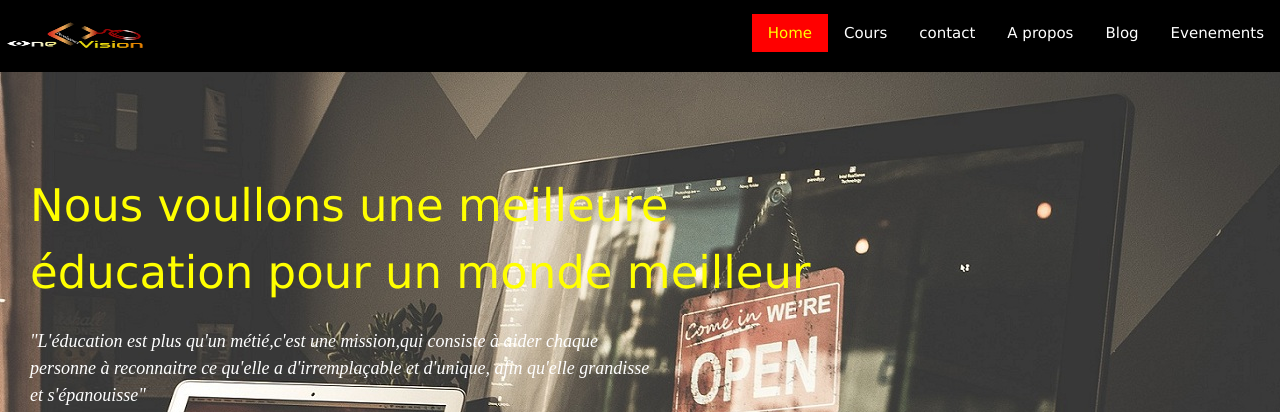
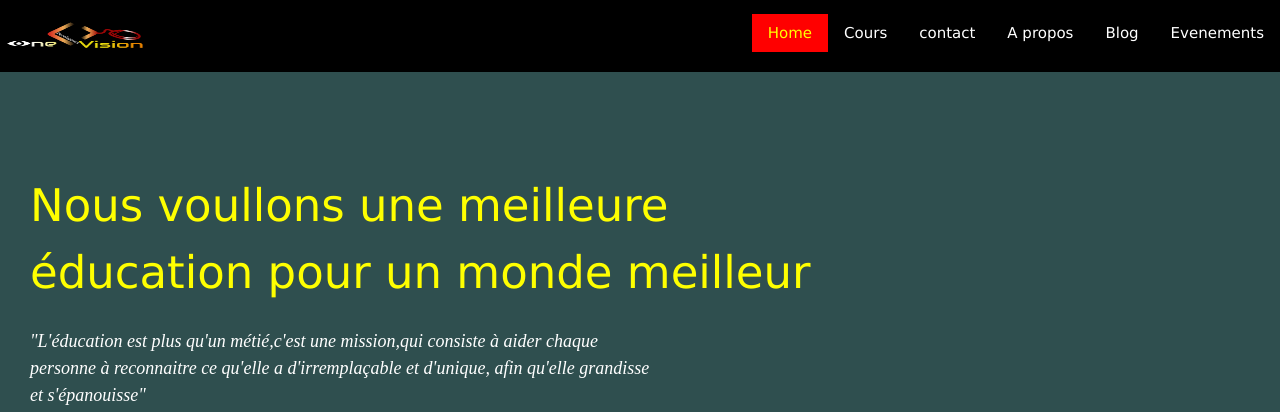
Before and after one commit to onevisionfoundation/onevisionfoundation.github.io, a plain HTML site: page index.html in a window 1280 px wide. Shown: the top 412 px of the page. Drawn offline with Linux system fonts and the light colour scheme.

Commit message:
Add files via upload

```diff
--- a/cssindex.css
+++ b/cssindex.css
@@ -120,7 +120,7 @@ html{
     transform: scale(0.5);
 }
 
-@media all and (max-width: 800px) {
+@media screen and (max-width: 768px) {
   html{
       background-image: url();
       background-position: top;
@@ -164,3 +164,27 @@ html{
      bottom: 8%;
 }
 }
+
+/* Extra small devices (phones, 600px and down) */
+@media only screen and (max-width: 600px) {
+  html{
+      background-image: url();
+
+  }
+}
+
+/* Small devices (portrait tablets and large phones, 600px and up) */
+@media only screen and (min-width: 600px) {
+  html{
+      background-image: url();
+
+  }
+}
+
+/* Medium devices (landscape tablets, 768px and up) */
+@media only screen and (min-width: 768px) {
+  html{
+      background-image: url();
+
+  }
+}
```
